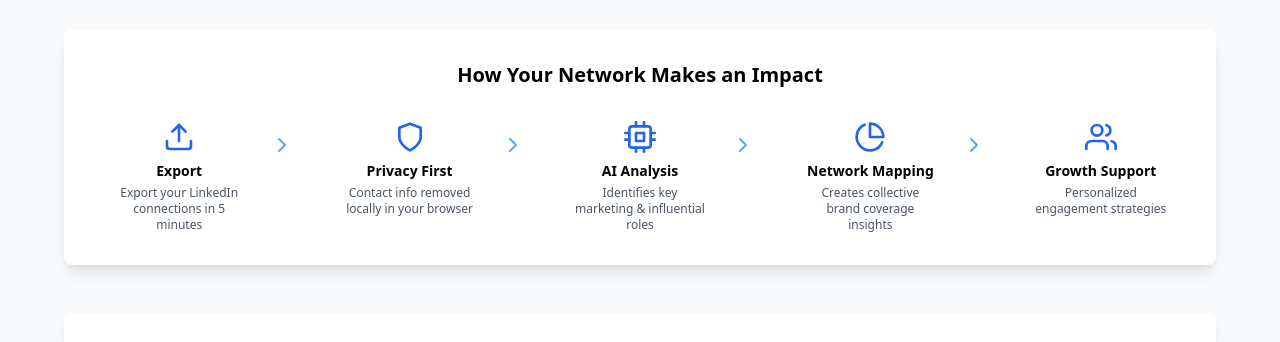
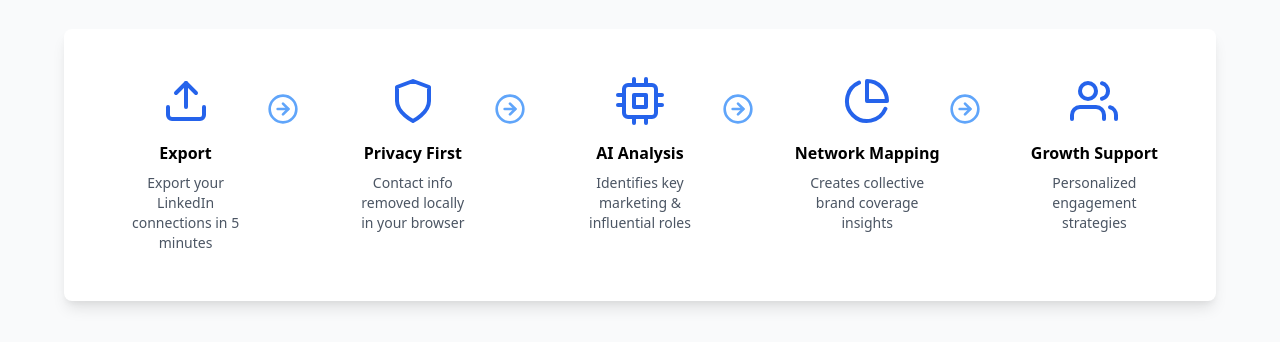
Before and after one commit to JFKSO/LI-Pages, a plain HTML site: page index.html in a window 1280 px wide. Shown: the part 414-756 px from the top of the page. Drawn offline with nearby package versions, Linux system fonts and the light colour scheme.

Commit message:
Update index.html

```diff
--- a/index.html
+++ b/index.html
@@ -127,54 +127,53 @@
         </div>
     </div>
     <!-- Process Flow -->
-    <div class="bg-white rounded-lg shadow-lg p-8 mb-12">
-        <h3 class="text-xl font-bold text-center mb-8">How Your Network Makes an Impact</h3>
-        <div class="grid grid-cols-5 gap-16">
+    <div class="bg-white rounded-lg shadow-lg p-12 mb-12">
+        <div class="grid grid-cols-5 gap-20">
             <!-- Export -->
             <div class="flex flex-col items-center text-center relative">
-                <i data-feather="upload" class="w-8 h-8 text-blue-600 mb-2"></i>
-                <h3 class="font-bold mb-1 text-sm">Export</h3>
-                <p class="text-gray-600 text-xs px-4">Export your LinkedIn connections in 5 minutes</p>
-                <div class="absolute -right-8 top-3">
-                    <i data-feather="chevron-right" class="text-blue-400 w-6 h-6"></i>
+                <i data-feather="upload" class="w-12 h-12 text-blue-600 mb-4"></i>
+                <h3 class="font-bold mb-2 text-base">Export</h3>
+                <p class="text-gray-600 text-sm px-4">Export your LinkedIn connections in 5 minutes</p>
+                <div class="absolute -right-10 top-4">
+                    <i data-feather="arrow-right-circle" class="text-blue-400 w-8 h-8"></i>
                 </div>
             </div>
 
             <!-- Privacy First -->
             <div class="flex flex-col items-center text-center relative">
-                <i data-feather="shield" class="w-8 h-8 text-blue-600 mb-2"></i>
-                <h3 class="font-bold mb-1 text-sm">Privacy First</h3>
-                <p class="text-gray-600 text-xs px-4">Contact info removed locally in your browser</p>
-                <div class="absolute -right-8 top-3">
-                    <i data-feather="chevron-right" class="text-blue-400 w-6 h-6"></i>
+                <i data-feather="shield" class="w-12 h-12 text-blue-600 mb-4"></i>
+                <h3 class="font-bold mb-2 text-base">Privacy First</h3>
+                <p class="text-gray-600 text-sm px-4">Contact info removed locally in your browser</p>
+                <div class="absolute -right-10 top-4">
+                    <i data-feather="arrow-right-circle" class="text-blue-400 w-8 h-8"></i>
                 </div>
             </div>
 
             <!-- AI Analysis -->
             <div class="flex flex-col items-center text-center relative">
-                <i data-feather="cpu" class="w-8 h-8 text-blue-600 mb-2"></i>
-                <h3 class="font-bold mb-1 text-sm">AI Analysis</h3>
-                <p class="text-gray-600 text-xs px-4">Identifies key marketing & influential roles</p>
-                <div class="absolute -right-8 top-3">
-                    <i data-feather="chevron-right" class="text-blue-400 w-6 h-6"></i>
+                <i data-feather="cpu" class="w-12 h-12 text-blue-600 mb-4"></i>
+                <h3 class="font-bold mb-2 text-base">AI Analysis</h3>
+                <p class="text-gray-600 text-sm px-4">Identifies key marketing & influential roles</p>
+                <div class="absolute -right-10 top-4">
+                    <i data-feather="arrow-right-circle" class="text-blue-400 w-8 h-8"></i>
                 </div>
             </div>
 
             <!-- Network Mapping -->
             <div class="flex flex-col items-center text-center relative">
-                <i data-feather="pie-chart" class="w-8 h-8 text-blue-600 mb-2"></i>
-                <h3 class="font-bold mb-1 text-sm">Network Mapping</h3>
-                <p class="text-gray-600 text-xs px-4">Creates collective brand coverage insights</p>
-                <div class="absolute -right-8 top-3">
-                    <i data-feather="chevron-right" class="text-blue-400 w-6 h-6"></i>
+                <i data-feather="pie-chart" class="w-12 h-12 text-blue-600 mb-4"></i>
+                <h3 class="font-bold mb-2 text-base">Network Mapping</h3>
+                <p class="text-gray-600 text-sm px-4">Creates collective brand coverage insights</p>
+                <div class="absolute -right-10 top-4">
+                    <i data-feather="arrow-right-circle" class="text-blue-400 w-8 h-8"></i>
                 </div>
             </div>
 
             <!-- Growth Support -->
-            <div class="flex flex-col items-center text-center">
-                <i data-feather="users" class="w-8 h-8 text-blue-600 mb-2"></i>
-                <h3 class="font-bold mb-1 text-sm">Growth Support</h3>
-                <p class="text-gray-600 text-xs px-4">Personalized engagement strategies</p>
+            <div class="flex flex-col items-center text-center relative">
+                <i data-feather="users" class="w-12 h-12 text-blue-600 mb-4"></i>
+                <h3 class="font-bold mb-2 text-base">Growth Support</h3>
+                <p class="text-gray-600 text-sm px-4">Personalized engagement strategies</p>
             </div>
         </div>
     </div>
```
